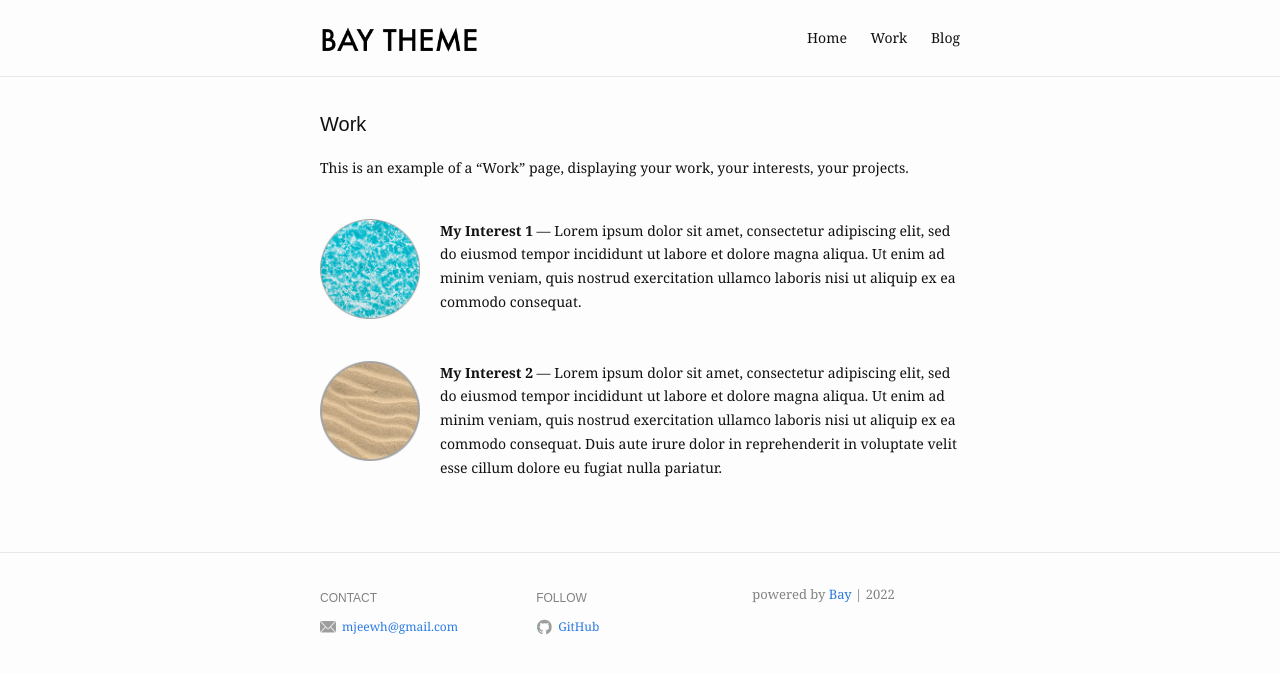
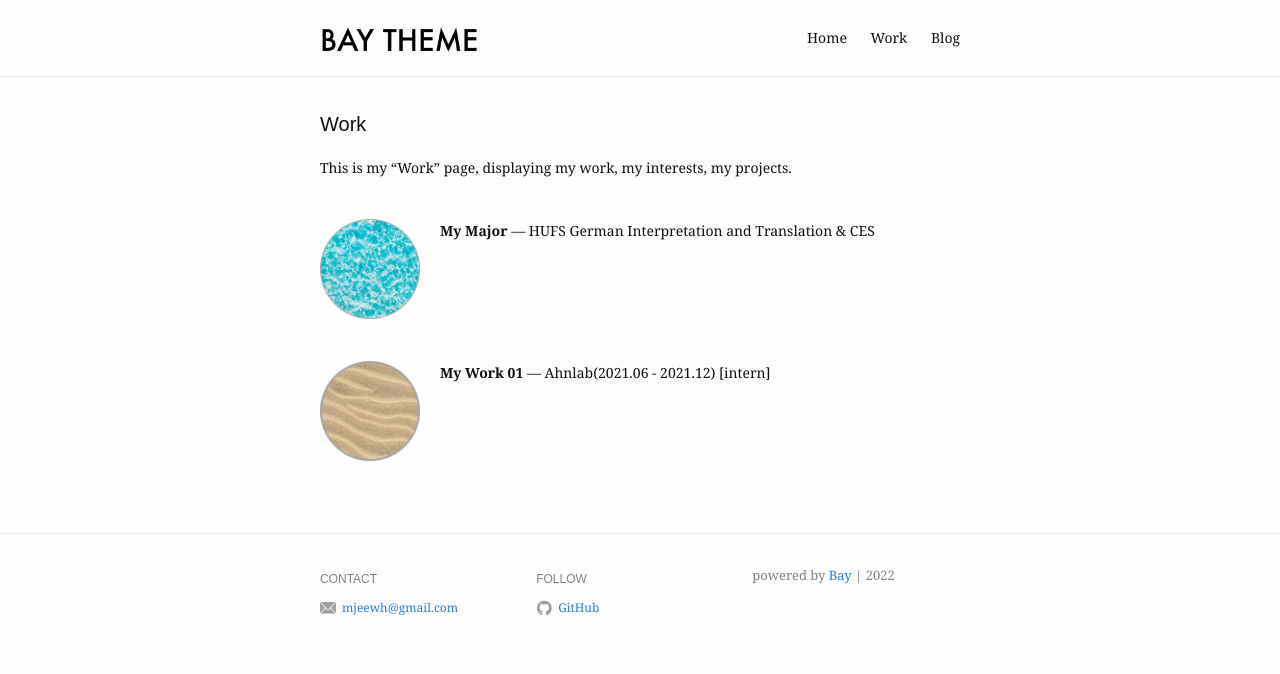
Before and after one commit to c-min-ji/c-min-ji.github.io, a Jekyll site: the page built from work.md, in a window 1280 px wide. Shown: the top 674 px of the page. Built offline with Jekyll 4.4.1, drawn with Linux system fonts in a browser that asks for light colours.

Commit message:
Update work.md

```diff
--- a/work.md
+++ b/work.md
@@ -3,18 +3,18 @@ layout: work
 title: Work
 slug: /work
 items:
-  - title: My Interest 1
+  - title: My Major
     image:
       src: /assets/img/work/water.png
       alt: water
-    description: Lorem ipsum dolor sit amet, consectetur adipiscing elit, sed do eiusmod tempor incididunt ut labore et dolore magna aliqua. Ut enim ad minim veniam, quis nostrud exercitation ullamco laboris nisi ut aliquip ex ea commodo consequat.
-  - title: My Interest 2
+    description: HUFS German Interpretation and Translation & CES
+  - title: My Work 01
     image:
       src: /assets/img/work/sand.png
       alt: sand
-    description: Lorem ipsum dolor sit amet, consectetur adipiscing elit, sed do eiusmod tempor incididunt ut labore et dolore magna aliqua. Ut enim ad minim veniam, quis nostrud exercitation ullamco laboris nisi ut aliquip ex ea commodo consequat. Duis aute irure dolor in reprehenderit in voluptate velit esse cillum dolore eu fugiat nulla pariatur.
+    description: Ahnlab(2021.06 - 2021.12) [intern]
 ---
 
-This is an example of a "Work" page, displaying your work, your interests, your projects.
+This is my "Work" page, displaying my work, my interests, my projects.
 <br />
 <br />
```
